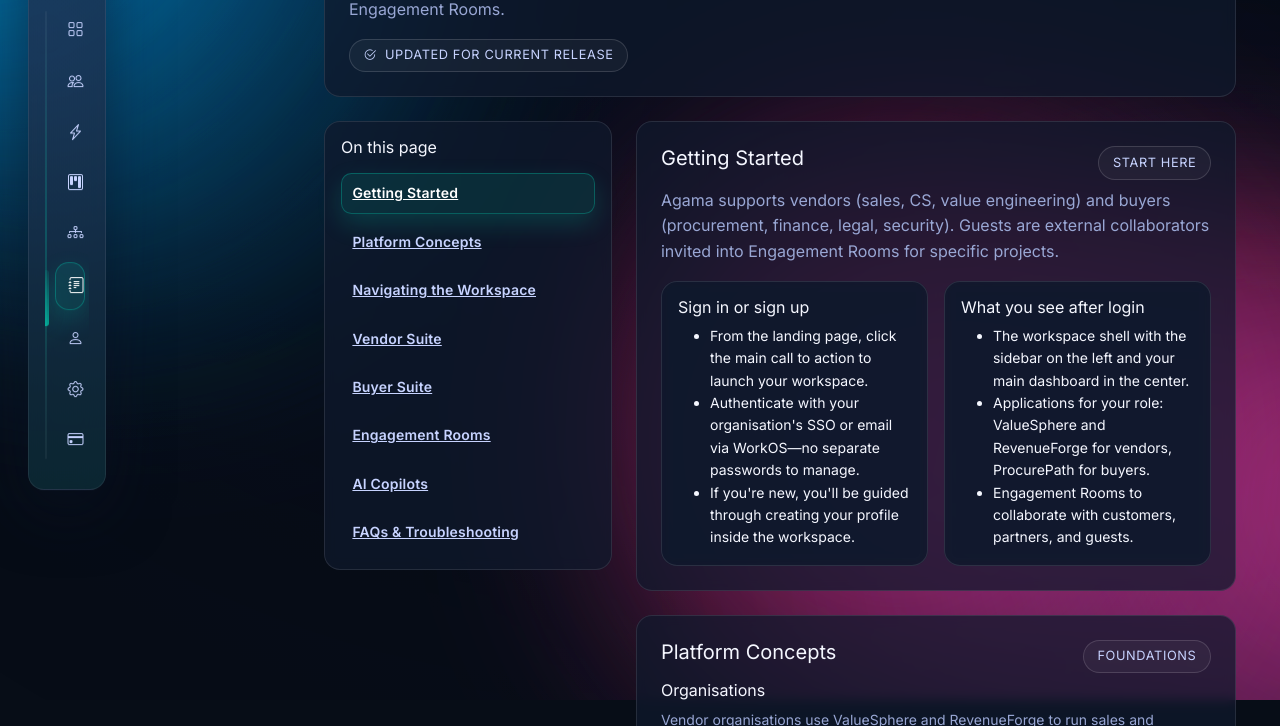
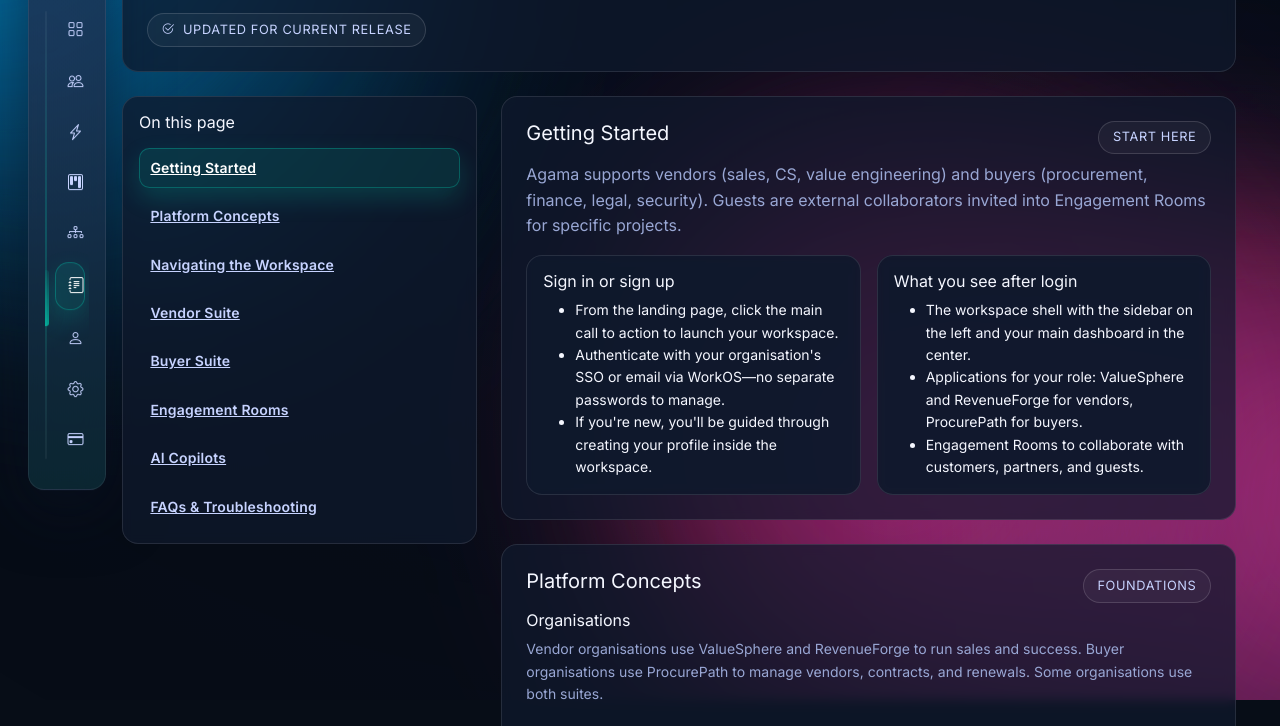
Before and after one commit to premiceman/agama-technologies-app, a plain HTML site: page frontend/docs.html in a window 1280 px wide. Shown: the part 196-922 px from the top of the page. Drawn offline with nearby package versions, Linux system fonts and the light colour scheme.

Commit message:
Reduce app shell padding for compact sidebar

```diff
--- a/frontend/css/styles.v2.css
+++ b/frontend/css/styles.v2.css
@@ -516,7 +516,7 @@
   gap: 1.5rem;
   align-items: stretch;
   min-height: 100vh;
-  padding: 2rem 2rem 2rem calc(var(--sidebar-expanded) + 2.5rem);
+  padding: 2rem 2rem 2rem calc(var(--sidebar-collapsed) + 2rem);
 }
 
 .app-sidebar {
```
